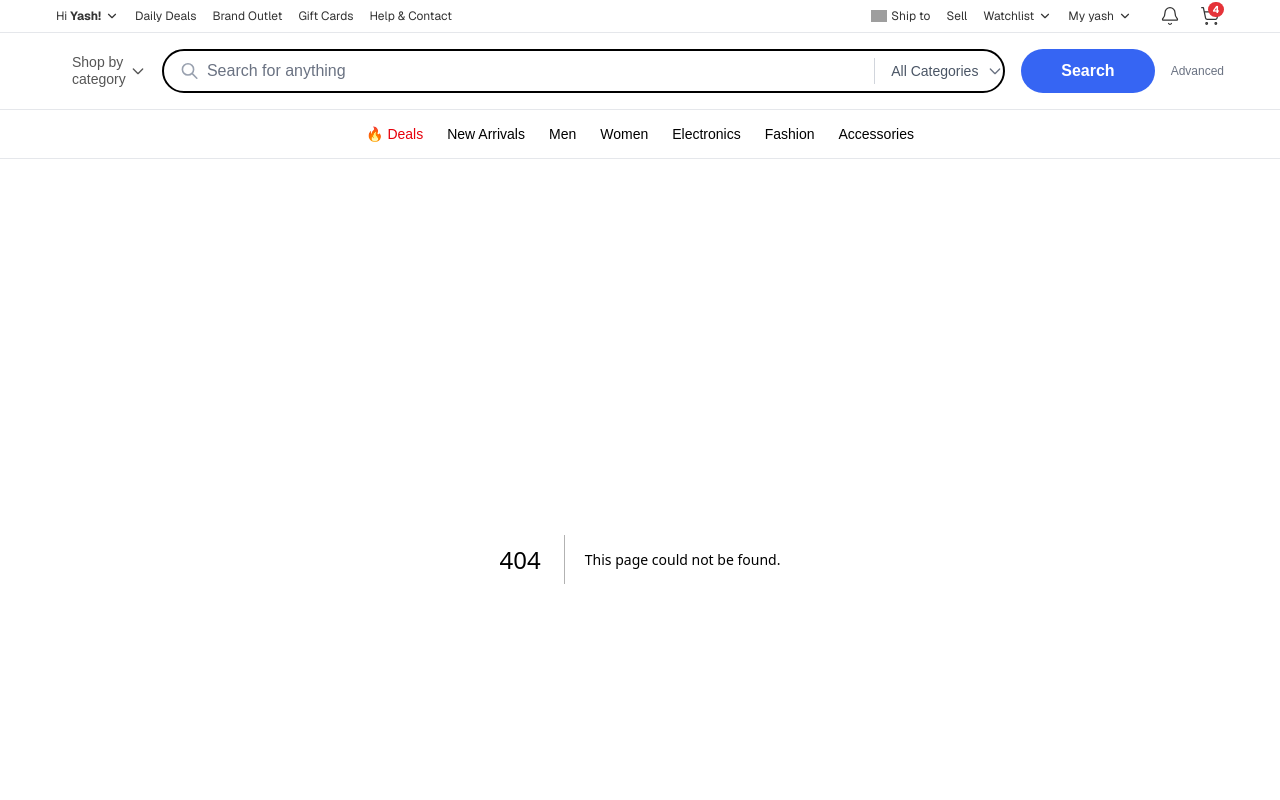
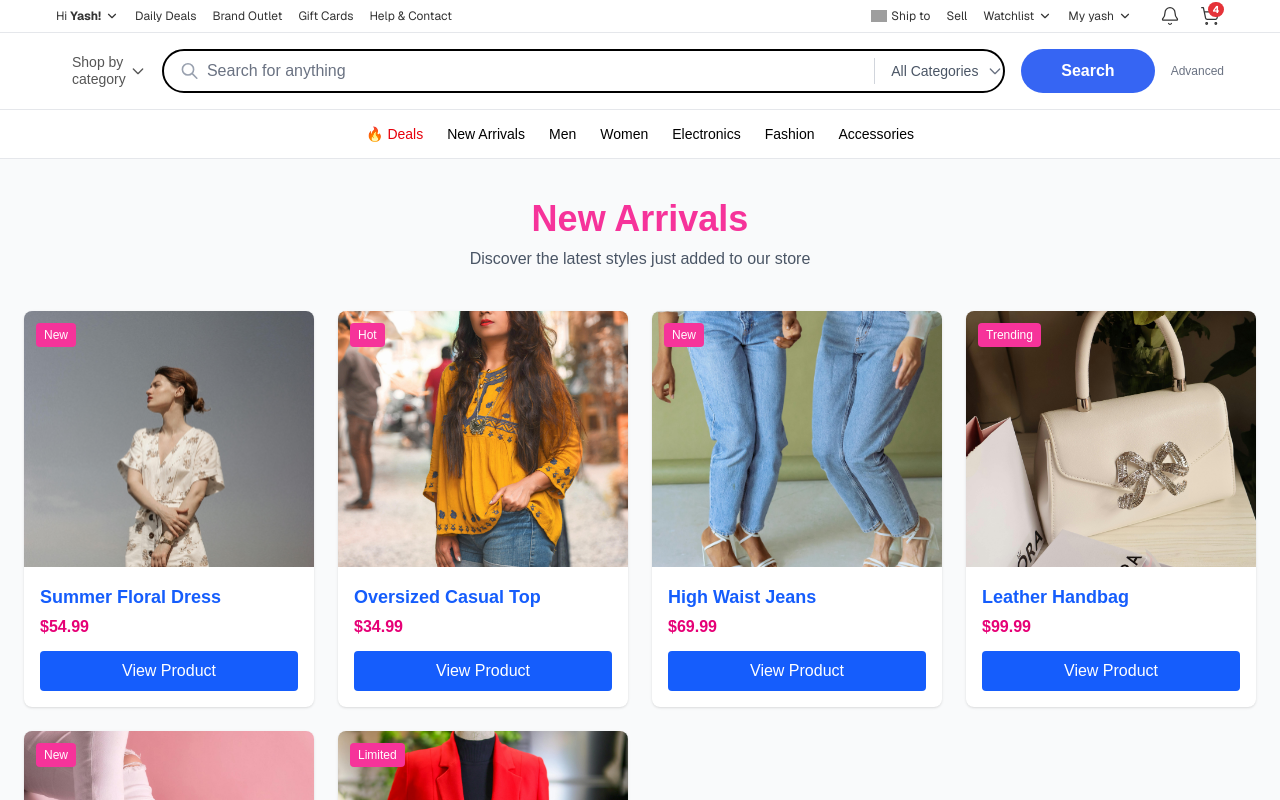
Before and after one commit to yasarahasini/Ecommerce-website, a Next.js app in the folder frontend/: page /newarrivals in a window 1280 px wide. Before the commit this address had no page. Shown: the top 800 px of the page. Built offline with nearby package versions, Linux system fonts and the light colour scheme; grey boxes are pictures that could not be loaded.

Commit message:
update pages

```diff
--- /dev/null
+++ b/frontend/app/(user)/newarrivals/page.tsx
@@ -0,0 +1,77 @@
+"use client";
+
+import Image from "next/image";
+import Link from "next/link";
+
+interface Product {
+  id: number;
+  name: string;
+  price: number;
+  image: string;
+  tag?: string;
+}
+
+const newArrivals: Product[] = [
+  { id: 1, name: "Summer Floral Dress", price: 54.99, image: "/18.jpg", tag: "New" },
+  { id: 2, name: "Oversized Casual Top", price: 34.99, image: "/19.jpg", tag: "Hot" },
+  { id: 3, name: "High Waist Jeans", price: 69.99, image: "/25.jpg", tag: "New" },
+  { id: 4, name: "Leather Handbag", price: 99.99, image: "/22.jpg", tag: "Trending" },
+  { id: 5, name: "White Sneakers", price: 74.99, image: "/26.jpg", tag: "New" },
+  { id: 6, name: "Denim Jacket", price: 109.99, image: "/24.jpg", tag: "Limited" },
+];
+
+export default function NewArrivalsPage() {
+  return (
+    <div className="min-h-screen text-blue-600 bg-gray-50 py-10">
+      <div className="max-w-7xl mx-auto px-6">
+
+
+        <div className="text-center mb-10">
+          <h1 className="text-4xl font-bold  text-pink-500 mb-2">New Arrivals</h1>
+          <p className="text-gray-600">
+            Discover the latest styles just added to our store
+          </p>
+        </div>
+
+
+        <div className="grid grid-cols-1 sm:grid-cols-2 md:grid-cols-3 shadow-sm-pink-300 lg:grid-cols-4 gap-6">
+          {newArrivals.map((product) => (
+            <div
+              key={product.id}
+              className="bg-white rounded-lg shadow hover:shadow-xl transition overflow-hidden"
+            >
+              <div className="relative h-64 w-full">
+                <Image
+                  src={product.image}
+                  alt={product.name}
+                  fill
+                  className="object-cover"
+                />
+
+                {product.tag && (
+                  <span className="absolute top-3 left-3 bg-pink-500 text-white text-xs px-2 py-1 rounded">
+                    {product.tag}
+                  </span>
+                )}
+              </div>
+
+              <div className="p-4">
+                <h3 className="font-semibold text-lg">{product.name}</h3>
+                <p className="text-pink-600 font-bold mt-1">
+                  ${product.price.toFixed(2)}
+                </p>
+
+                <Link
+                  href={`/product/${product.id}`}
+                  className="mt-3 block text-center bg-blue-600 text-white py-2 rounded hover:bg-gray-800 transition"
+                >
+                  View Product
+                </Link>
+              </div>
+            </div>
+          ))}
+        </div>
+      </div>
+    </div>
+  );
+}
--- a/frontend/app/components/sidebar.tsx
+++ b/frontend/app/components/sidebar.tsx
@@ -1,7 +1,22 @@
 "use client";
 import { useState } from "react";
+import {
+  FaTshirt,
+  FaShoppingBag,
+  FaRulerCombined,
+  FaDollarSign,
+} from "react-icons/fa";
+import { GiLargeDress, GiRunningShoe } from "react-icons/gi";
 
-const categories = ["Dresses", "Tops", "Jeans", "Jackets", "Shoes", "Bags"];
+const categories = [
+  { name: "Dresses", icon: <GiLargeDress /> },
+  { name: "Tops", icon: <FaTshirt /> },
+  { name: "Jeans", icon: <FaRulerCombined /> },
+  { name: "Jackets", icon: <FaTshirt /> },
+  { name: "Shoes", icon: <GiRunningShoe /> },
+  { name: "Bags", icon: <FaShoppingBag /> },
+];
+
 const sizes = ["XS", "S", "M", "L", "XL"];
 const priceRanges = ["Under $50", "$50 - $100", "$100 - $200"];
 
@@ -11,20 +26,25 @@ export default function WomenSidebar() {
   const [selectedPrice, setSelectedPrice] = useState<string | null>(null);
 
   return (
-    <div className="w-64 bg-purple-300 p-6 rounded-lg shadow-md space-y-6">
+    <div className="w-64 bg-purple-200 p-6 rounded-lg shadow-md space-y-6">
 
       <div>
-        <h3 className="text-lg font-semibold mb-3">Categories</h3>
+        <h3 className="text-lg font-semibold mb-3 flex items-center gap-2">
+          <FaShoppingBag /> Categories
+        </h3>
         <ul className="space-y-2">
           {categories.map((cat) => (
             <li
-              key={cat}
-              onClick={() => setSelectedCategory(cat)}
-              className={`cursor-pointer px-2 py-1 rounded ${
-                selectedCategory === cat ? "bg-pink-500 text-white" : "hover:bg-pink-300"
+              key={cat.name}
+              onClick={() => setSelectedCategory(cat.name)}
+              className={`flex items-center gap-2 cursor-pointer px-2 py-2 rounded transition ${
+                selectedCategory === cat.name
+                  ? "bg-pink-500 text-white"
+                  : "hover:bg-pink-300"
               }`}
             >
-              {cat}
+              <span className="text-lg">{cat.icon}</span>
+              {cat.name}
             </li>
           ))}
         </ul>
@@ -32,14 +52,18 @@ export default function WomenSidebar() {
 
 
       <div>
-        <h3 className="text-lg font-semibold mb-3">Sizes</h3>
+        <h3 className="text-lg font-semibold mb-3 flex items-center gap-2">
+          <FaRulerCombined /> Sizes
+        </h3>
         <ul className="flex flex-wrap gap-2">
           {sizes.map((size) => (
             <li
               key={size}
               onClick={() => setSelectedSize(size)}
-              className={`cursor-pointer px-3 py-1 border rounded ${
-                selectedSize === size ? "bg-pink-500 text-white border-pink-500" : "hover:bg-yellow-300"
+              className={`cursor-pointer px-3 py-1 border rounded transition ${
+                selectedSize === size
+                  ? "bg-pink-500 text-white border-pink-500"
+                  : "hover:bg-yellow-300"
               }`}
             >
               {size}
@@ -50,14 +74,18 @@ export default function WomenSidebar() {
 
 
       <div>
-        <h3 className="text-lg font-semibold mb-3">Price</h3>
+        <h3 className="text-lg font-semibold mb-3 flex items-center gap-2">
+          <FaDollarSign /> Price
+        </h3>
         <ul className="space-y-2">
           {priceRanges.map((price) => (
             <li
               key={price}
               onClick={() => setSelectedPrice(price)}
-              className={`cursor-pointer px-2 py-1 rounded ${
-                selectedPrice === price ? "bg-pink-500 text-white" : "hover:bg-green-300"
+              className={`cursor-pointer px-2 py-2 rounded transition ${
+                selectedPrice === price
+                  ? "bg-pink-500 text-white"
+                  : "hover:bg-green-300"
               }`}
             >
               {price}
--- a/frontend/app/components/subnav.tsx
+++ b/frontend/app/components/subnav.tsx
@@ -12,7 +12,7 @@ const SubNav = () => {
             🔥 Deals
           </Link>
 
-          <Link href="/new" className="hover:text-blue-600 whitespace-nowrap">
+          <Link href="/newarrivals" className="hover:text-blue-600 whitespace-nowrap">
             New Arrivals
           </Link>
 
--- /dev/null
+++ b/frontend/app/product/[id]/page.tsx
@@ -0,0 +1,9 @@
+import React from 'react'
+
+const page = () => {
+  return (
+    <div>page</div>
+  )
+}
+
+export default page
--- a/frontend/package.json
+++ b/frontend/package.json
@@ -13,8 +13,9 @@
     "@react-jvectormap/world": "^1.1.2",
     "lucide-react": "^0.563.0",
     "next": "16.1.6",
-    "react": "19.2.3",
-    "react-dom": "19.2.3"
+    "react": "^18.3.1",
+    "react-dom": "^18.3.1",
+    "react-icons": "^5.5.0"
   },
   "devDependencies": {
     "@tailwindcss/postcss": "^4",
```
Also changed, not shown: 1 other file (tests, documents, lock files or other folders).
